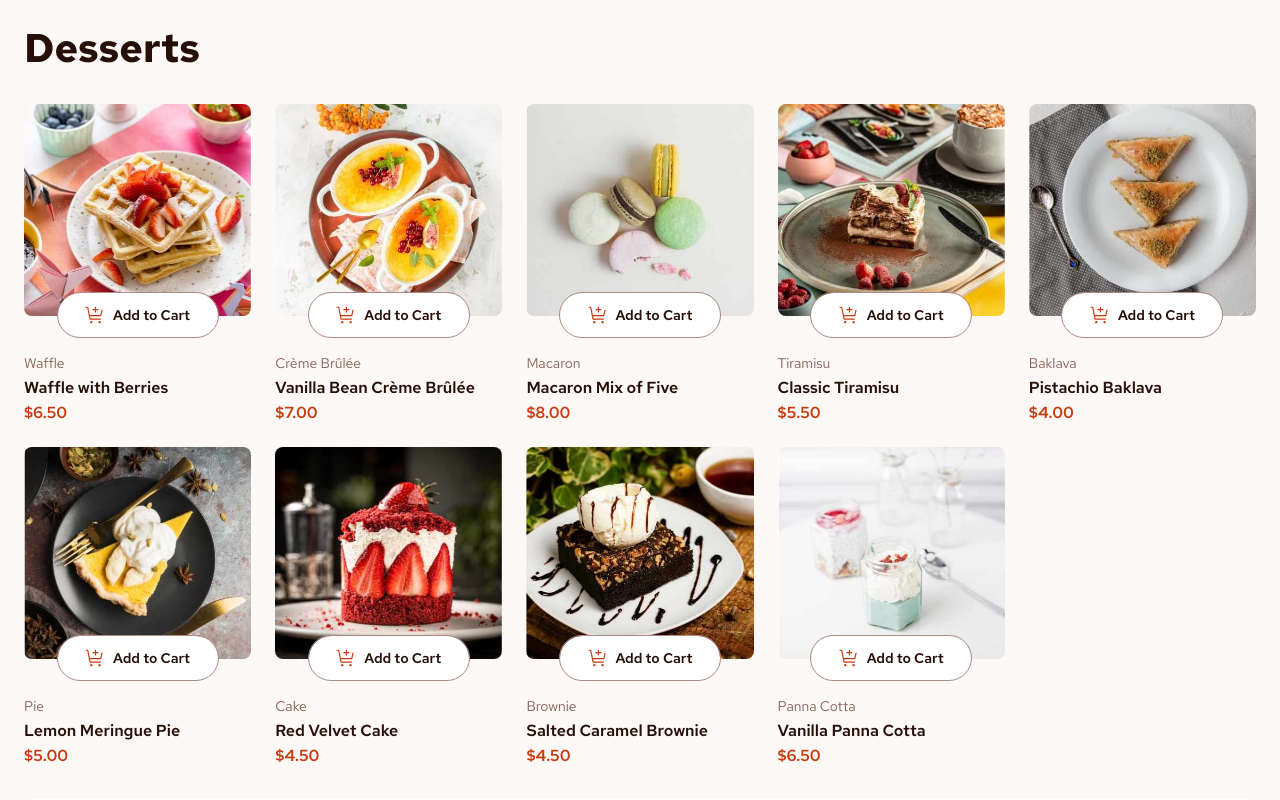
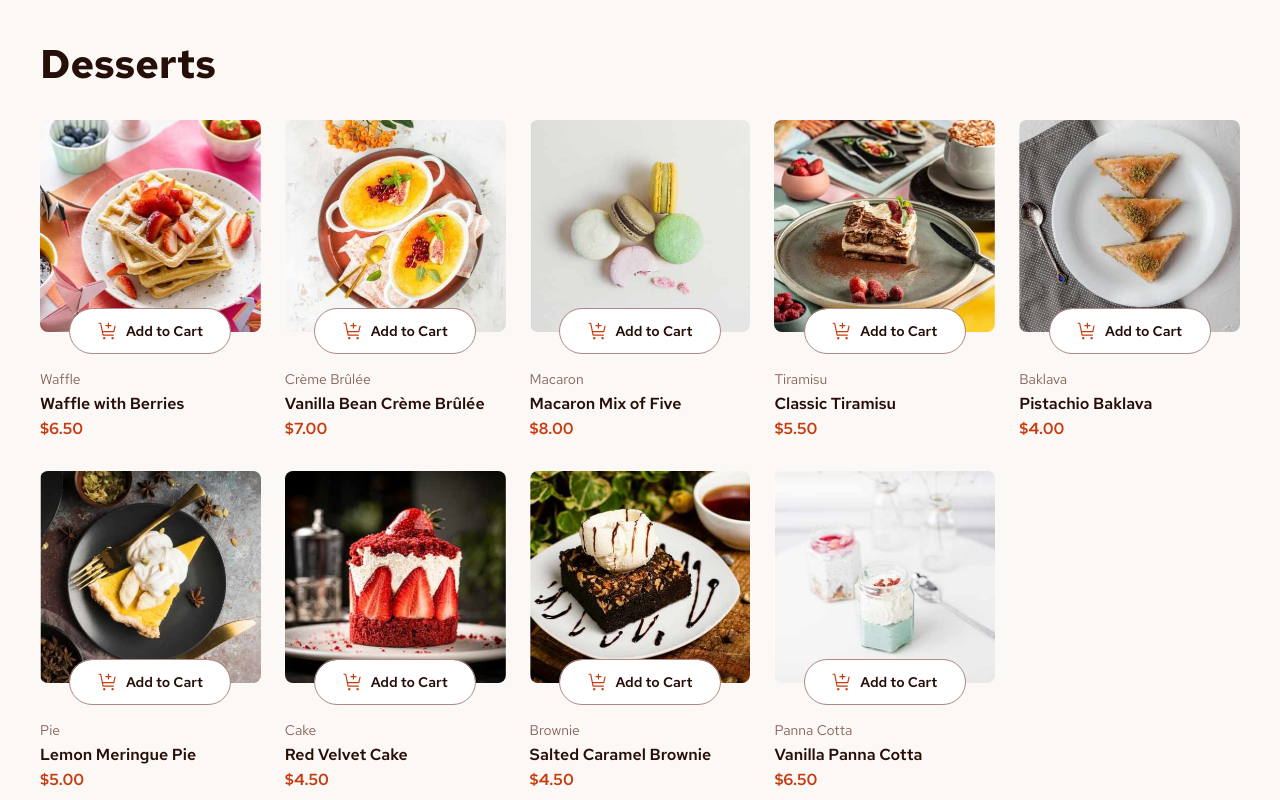
Before and after one commit to g-akca/product-list-with-cart, a React (Vite) app: page / in a window 1280 px wide. Shown: the top 800 px of the page. Built offline with nearby package versions, Linux system fonts and the light colour scheme.

Commit message:
Add tablet responsive styles

```diff
--- a/src/App.css
+++ b/src/App.css
@@ -13,3 +13,10 @@ main {
   flex-direction: column;
   gap: var(--spacing-400);
 }
+
+/* Tablet Responsive Styles */
+@media screen and (min-width: 768px) {
+  #root {
+    padding: var(--spacing-500);
+  }
+}
--- a/src/components/ProductList.css
+++ b/src/components/ProductList.css
@@ -1,5 +1,13 @@
 .product-list {
-    display: grid;
-    grid-template-columns: repeat(auto-fit, minmax(200px, 1fr));
-    gap: var(--spacing-300);
+  display: grid;
+  grid-template-columns: repeat(auto-fit, minmax(200px, 1fr));
+  gap: var(--spacing-300);
 }
+
+/* Tablet Responsive Styles */
+@media screen and (min-width: 768px) {
+  .product-list {
+    row-gap: var(--spacing-400);
+    column-gap: var(--spacing-300);
+  }
+}
```
